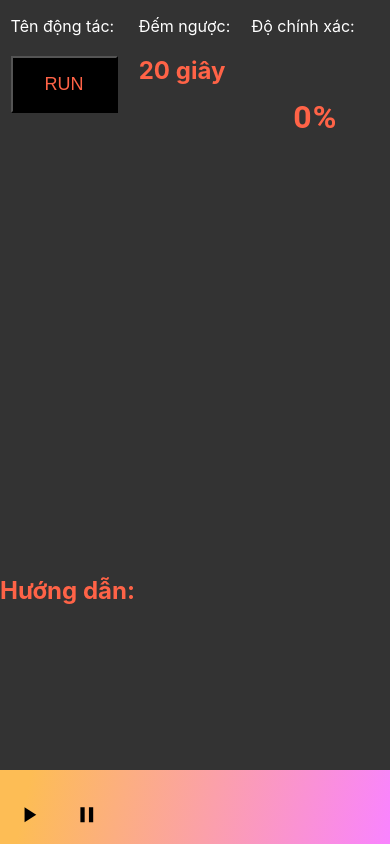
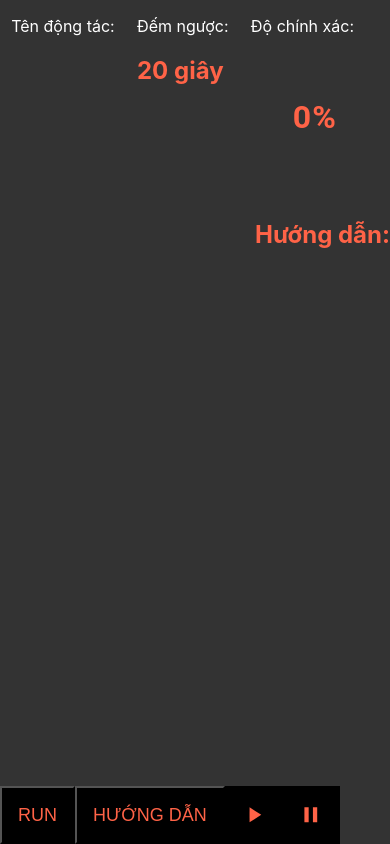
Before and after one commit to baonguyen2310/ai-yoga-instructor-client, a React (Create React App) app: page /yogaapp in a window 390 px wide. Built offline with nearby package versions, Linux system fonts and the light colour scheme; no server answers.

Commit message:
day10.3.1

```diff
--- a/src/assets/css/yoga.css
+++ b/src/assets/css/yoga.css
@@ -10,14 +10,17 @@
     justify-content: space-around;
     width: 100%;
     background-color: #333;
+    z-index: 1003;
 }
 
 .yoga-header p {
     color: white;
+    z-index: 1003;
 }
 
 .yoga-header h2 {
     color: tomato;
+    z-index: 1003;
 }
 
 .completed {
@@ -31,54 +34,109 @@
     z-index: 999;
 }
 
-.run-btn {
-    background-color: #000;
-    color: tomato;
-    font-size: large;
-    padding: 1rem 2rem;
-}
-
-.run-btn:hover {
-    background-color: #ccc;
-    color: black;
-}
-
+@media only screen and (max-width: 1920px) {
     .canvas {
         position: absolute;
         left: 0;
-    top: 30%;
+        top: -16%;
         width: 100%;
-    z-index: 1001;
+        z-index: 1;
+        scale: 0.6;
     }
 
     .webcam {
         position: absolute;
         left: 0;
-    top: 30%;
+        top: -16%;
         width: 100%;
+        scale: 0.6;
     }
 
     .tutorial {
         position: absolute;
-    bottom: 26%;
+        right: 0;
         color: tomato;
     }
 
-.audio-container {
-    display: flex;
-    align-items: center;
-    padding-top: 1rem;
+    .tutorial-iframe {
         position: absolute;
-    bottom: 0%;
-    width: 100vw;
-    background-image: linear-gradient(102.4deg, rgb(253, 189, 85) 7.8%, rgb(249, 131, 255) 100.3%);
+        right: 0;
+        z-index: 1001;
+        height: 50%;
+    }
 }
 
-.audio-container svg {
+@media only screen and (max-width: 600px) {
+    .canvas {
+        position: absolute;
+        left: 0;
+        top: 0%;
+        width: 100%;
+        z-index: 1;
+        scale: 1;
+    }
+
+    .webcam {
+        position: absolute;
+        left: 0;
+        top: 0%;
+        width: 100%;
+        scale: 1;
+    }
+
+    .tutorial {
+        position: absolute;
+        right: 0;
+        color: tomato;
+    }
+
+    .tutorial-iframe {
+        position: absolute;
+        right: 0;
+        z-index: 1001;
+        height: 50%;
+    }
+}
+
+.yoga-footer {
+    display: flex;
+    position: absolute;
+    bottom: 0;
+    left: 0;
+    z-index: 1002;
+}
+
+.run-btn, .tutorial-btn {
+    background-color: #000;
+    color: tomato;
+    font-size: large;
+    padding: 1rem;
+    cursor: pointer;
+}
+
+.run-btn:hover, .tutorial-btn:hover {
+    background-color: #ccc;
+    color: black;
+}
+
+.audio-controls {
+    flex: 1;
+    height: 100%;
+    width: 100%;
+    background-color: #000;
+    display: flex;
+}
+
+.audio-controls svg {
+    color: tomato;
     margin: 1rem;
     font-size: 1.6rem;
+    cursor: pointer;
+    height: 100%;
+    flex: 1;
 }
 
-.audio-container svg:hover {
-    font-size: 2rem;
+.audio-controls svg:hover {
+    background-color: #ccc;
+    color: black;
 }
--- a/src/pages/YogaApp.js
+++ b/src/pages/YogaApp.js
@@ -66,6 +66,8 @@ const tutorialLink = {
 };
 
 let interval;
+
+let colorStroke = "gray";
 
 // A custom hook that builds on useLocation to parse
 // the query string for you.
@@ -162,7 +164,7 @@ const YogaApp = () => {
       const y = poses[0].keypoints[i].y;
       ctx.beginPath();
       ctx.arc(x, y, 5, 0, 2 * Math.PI);
-      ctx.fillStyle = "gray";
+      ctx.fillStyle = colorStroke;
       ctx.fill();
       ctx.stroke();
     }
@@ -324,6 +326,7 @@ const YogaApp = () => {
           setAccuracy(data[0][exerciseIndex]);
           if (data[0][exerciseIndex] > 0.97 && Boolean(flag.current) == false) {
             //chưa bắt đầu, tập đúng động tác
+            colorStroke = "green";
             flag.current = true;
             startTimeRef.current = new Date();
           } else if (data[0][exerciseIndex] > 0.97 && flag.current == true) {
@@ -341,11 +344,12 @@ const YogaApp = () => {
             }
           } else if (data[0][exerciseIndex] <= 0.97 && flag.current == true) {
             //đã bắt đầu, tập sai động tác
+            colorStroke = "gray";
             flag.current = false;
           }
 
           //Phát hướng dẫn bằng giọng nói
-          if (data[0][exerciseIndex] > 0.8 && data[0][exerciseIndex] <= 0.97) {
+          if (data[0][exerciseIndex] > 0.85 && data[0][exerciseIndex] <= 0.9) {
             audioRef.current.play();
           }
 
@@ -369,18 +373,12 @@ const YogaApp = () => {
         <p>
           Tên động tác:
           <h2>{exerciseName}</h2>
-          <button
-            className="run-btn"
-            onClick={() => {
-              loadModel();
-            }}
-          >
-            RUN
-          </button>
+
         </p>
         <p>
           Đếm ngược:
           <h2>{Math.floor(countdown / 1000)} giây</h2>
+
         </p>
         <div className="completed" ref={completedRef}>
           Completed!
@@ -391,28 +389,61 @@ const YogaApp = () => {
           <CircularProgressWithLabel value={accuracy * 100} />
         </p>
       </header>
-
+      <footer className="yoga-footer">
+      <button
+            className="run-btn"
+            onClick={() => {
+              loadModel();
+            }}
+          >
+            RUN
+          </button>
+          <button
+            className="tutorial-btn"
+            onClick={() => {
+                if (document.getElementById("myTutorial").style.display == "none") {
+                    document.getElementById("myTutorial").style.display = "block";
+                } else {
+                    document.getElementById("myTutorial").style.display = "none";
+                }
+            }}
+          >
+            HƯỚNG DẪN
+          </button>
+          <div className="audio-controls">
+            <PlayArrowIcon
+              className="audio-icon"
+              onClick={() => {
+                document.getElementById("myAudio").play();
+              }}
+            />
+            <PauseIcon
+              className="audio-icon"
+              onClick={() => {
+                document.getElementById("myAudio").pause();
+              }}
+            />
+          </div>
+      </footer>
       <canvas ref={canvasRef} id="my-canvas" className="canvas"></canvas>
       <Webcam muted={false} id="webcam" ref={webcamRef} className="webcam" />
+      <div className="media-container">
+        <div className="tutorial-container" id="myTutorial">
           <h2 className="tutorial">Hướng dẫn:</h2>
           <iframe
-        style={{ position: "absolute", bottom: "10%" }}
+            className="tutorial-iframe"
             width="100%"
             src={tutorialLink[exerciseName]}
             frameborder="0"
             allow="accelerometer; autoplay; clipboard-write; encrypted-media; gyroscope; picture-in-picture; web-share"
             allowfullscreen
           ></iframe>
+        </div>
+        <div className="audio-container">
           <audio autoPlay="autoplay" id="myAudio">
             <source src="./yoga.mp3" />
           </audio>
-      <div className="audio-container">
-        <PlayArrowIcon className="audio-icon" onClick={() => {
-            document.getElementById("myAudio").play();
-        }} />
-        <PauseIcon className="audio-icon" onClick={() => {
-            document.getElementById("myAudio").pause();
-        }} />
+        </div>
       </div>
     </div>
   );
```
Lines whose indentation alone changed are shown as unchanged.
